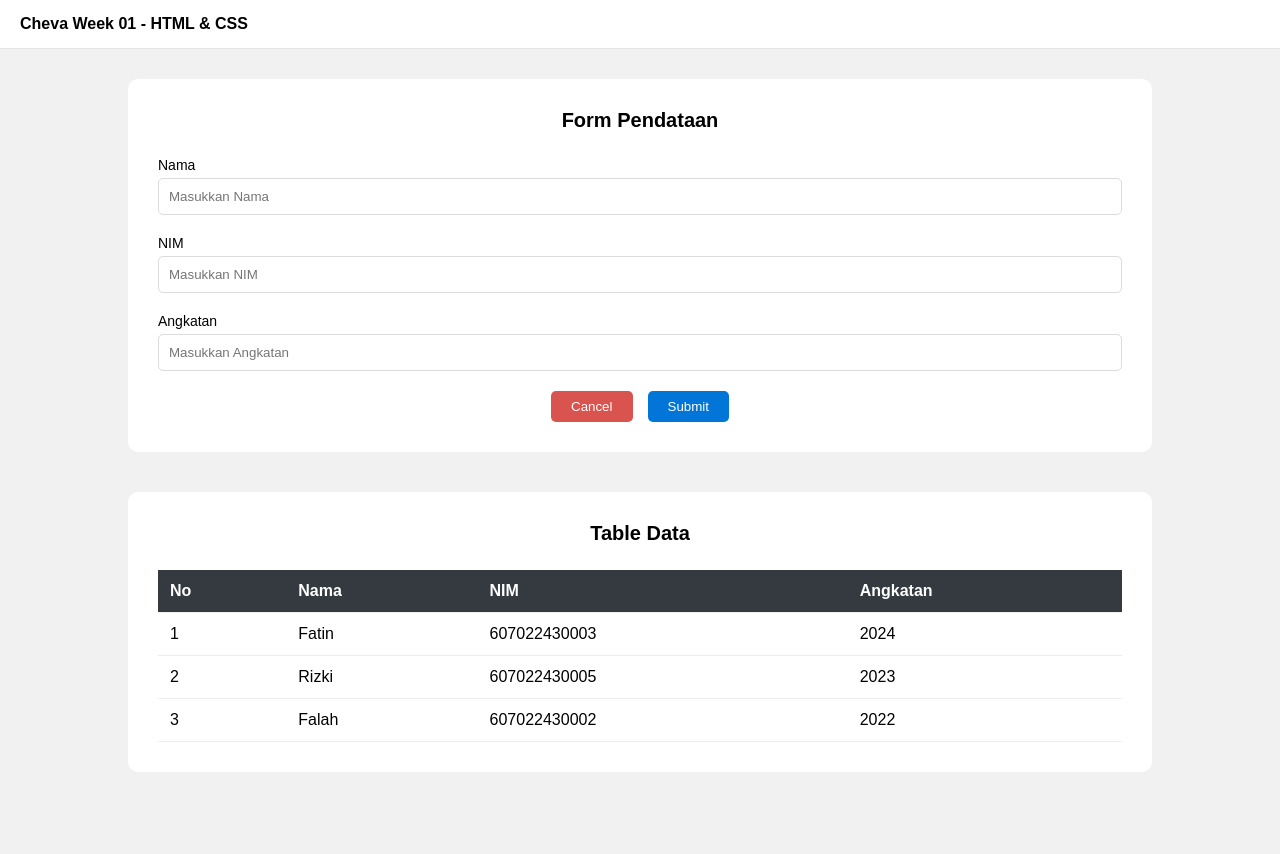
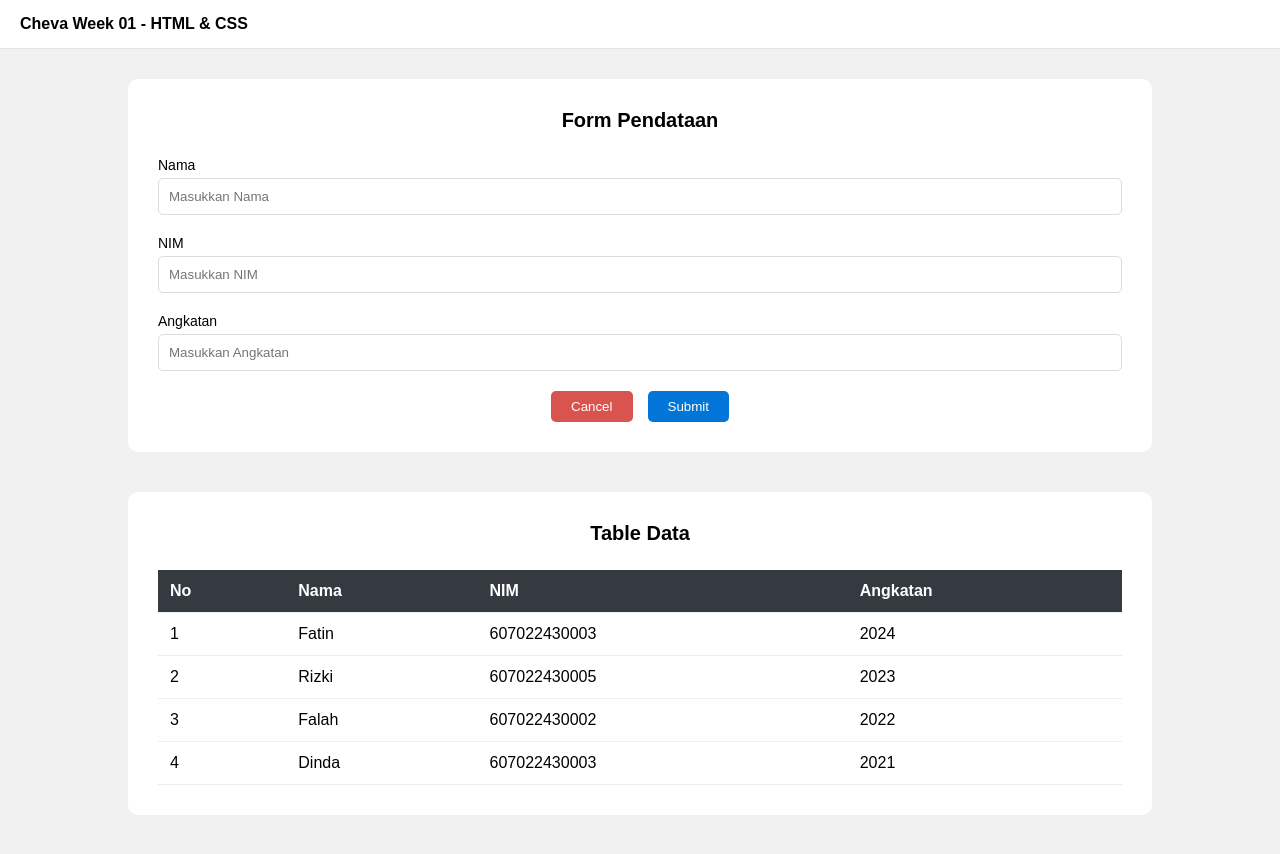
Before and after one commit to fatintsani/c-learn-2025, a plain HTML site: page week-2/index.html in a window 1280 px wide. Before the commit the page ends 812 px from the top, so only its background shows below. Drawn offline with Linux system fonts and the light colour scheme.

Commit message:
Add week-2 html & css

```diff
--- a/week-2/index.html
+++ b/week-2/index.html
@@ -65,6 +65,12 @@
             <td>607022430002</td>
             <td>2022</td>
           </tr>
+        <tr>
+            <td>4</td>
+            <td>Dinda</td>
+            <td>607022430003</td>
+            <td>2021</td>
+          </tr>
         </tbody>
       </table>
     </section>
```
